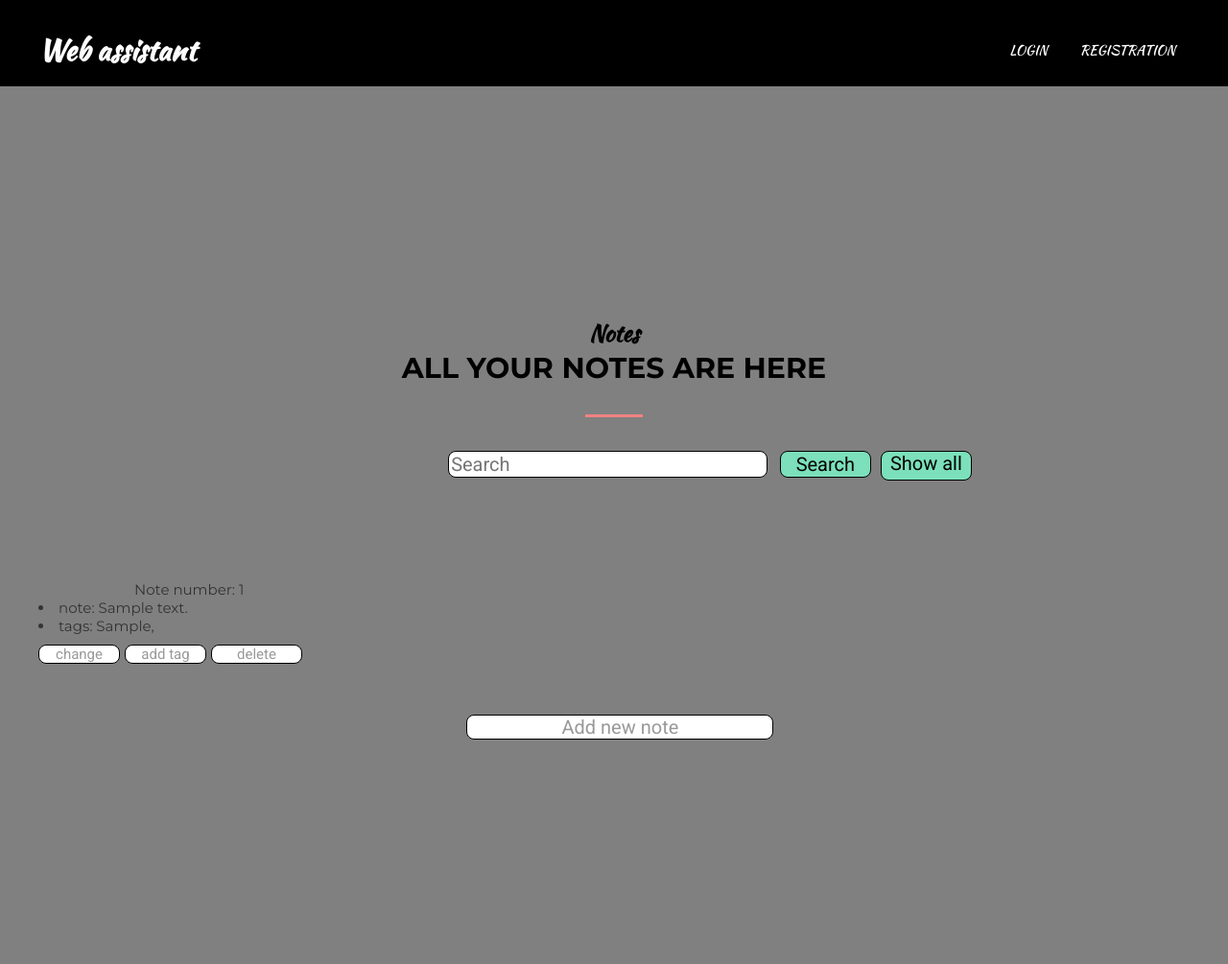
After one commit to smilecool2012/WebAssistant, a Django app: page /contact_book/1/see_notes in a window 1280 px wide. The commit adds this page. Shown: the whole page at 96% size. Run offline with Django 3.2, Linux system fonts and the light colour scheme; tables that the repository leaves empty hold one stand-in row (values such as "Sample post").

Commit message:
Change view

```diff
--- a/WebAssistant/assistant/admin.py
+++ b/WebAssistant/assistant/admin.py
@@ -1,8 +1,9 @@
 from django.contrib import admin
-from .models import Contact, ContactNote, ContactPhone, ContactAddress
+from .models import Contact, ContactNote, ContactPhone, ContactAddress, NoteTag
 
 # Register your models here.
 admin.site.register(Contact)
 admin.site.register(ContactNote)
 admin.site.register(ContactPhone)
 admin.site.register(ContactAddress)
+admin.site.register(NoteTag)
--- a/WebAssistant/assistant/urls.py
+++ b/WebAssistant/assistant/urls.py
@@ -6,6 +6,10 @@
     path('', views.index, name='index'),
     path('contact_book/', views.contacts, name='contact_book'),
     path('contact_book/add_contact/', views.add_contact, name='add_contact'),
+    path('contact_book/<contact_id>/see_notes/add_note', views.add_note, name='add_note'),
     path('contact_book/del_contact/<contact_id>', views.delete_contact, name='delete_contact'),
     path('contact_book/update_contact/<contact_id>', views.update_contact, name='update_contact'),
+    path('contact_book/<contact_id>/see_notes', views.see_contact_notes, name='see_contact_notes'),
+    path('contact_book/<contact_id>/see_notes/delete_note/<note_id>', views.delete_note, name='delete_note'),
+    path('contact_book/<contact_id>/see_notes/add_tag/<note_id>', views.add_tag, name='add_tag'),
 ]
--- a/WebAssistant/assistant/views.py
+++ b/WebAssistant/assistant/views.py
@@ -1,6 +1,8 @@
+import datetime
+
 from django.shortcuts import render
-from .models import Contact, ContactNote, ContactPhone, ContactAddress
-from .forms import AddContact
+from .models import Contact, ContactNote, ContactPhone, ContactAddress, NoteTag
+from .forms import AddContact, AddTag, AddNote
 from django.shortcuts import redirect
 
 
@@ -15,10 +17,32 @@
     context = {'phones': phones,
                'addresses': addresses, }
     if request.method == 'POST':
-        name = request.POST['find_contact']
-        contact = Contact.objects.filter(name__contains=name)
-        context.update({'contact': contact})
-        return render(request, template_name='pages/contact_book.html', context=context)
+        if 'find_contact' in request.POST:
+            name = request.POST['find_contact']
+            contact = Contact.objects.filter(name__contains=name)
+            context.update({'contact': contact})
+            return render(request, template_name='pages/contact_book.html', context=context)
+        elif 'find_birthday' in request.POST:
+            list_of_contacts = []
+            valid_contacts = []
+            delta_days = 0
+            contact = Contact.objects.all()
+            date_interval = request.POST['find_birthday']
+            for item in contact:
+                list_of_contacts.append(item)
+            while delta_days != date_interval:
+                for item in list_of_contacts:
+                    valid_days = datetime.datetime.now() + datetime.timedelta(days=delta_days)
+                    for value in item.values():
+                        if not isinstance(value, str):
+                            if value.month == valid_days.month and value.day == valid_days.day:
+                                valid_contacts.append(item)
+                delta_days += 1
+            for item in valid_contacts:
+                date = item.get("birthday")
+                valid_year = date.replace(year=datetime.datetime.now().year)
+                item.update({"birthday": valid_year.strftime("%d %B")})
+            return redirect('contact_book')
     else:
         contact = Contact.objects.all()
         context.update({'contact': contact})
@@ -36,11 +60,11 @@
         contact.save()
         list_of_phones = phones.split(',')
         for phone in list_of_phones:
-            add_phone = ContactPhone(contact_id_id=contact.id, phone=phone.strip())
+            add_phone = ContactPhone(contact_id=contact, phone=phone.strip())
             add_phone.save()
         list_of_addresses = address.split(',')
         for address in list_of_addresses:
-            add_address = ContactAddress(contact_id_id=contact.id, address=address.strip())
+            add_address = ContactAddress(contact_id=contact, address=address.strip())
             add_address.save()
         return redirect('contact_book')
     else:
@@ -55,3 +79,53 @@
 
 def update_contact(request, contact_id):
     ...
+
+
+def see_contact_notes(request, contact_id):
+    contact_notes = ContactNote.objects.filter(contact_id=contact_id)
+    note_tags = NoteTag.objects.all()
+    context = {
+        'notes': contact_notes,
+        'tags': note_tags,
+        'id_contact': contact_id,
+    }
+    return render(request, template_name='pages/see_notes.html', context=context)
+
+
+def delete_note(request, contact_id, note_id):
+    ContactNote.objects.filter(id=note_id).delete()
+    return redirect('see_contact_notes', contact_id=contact_id)
+
+
+def add_tag(request, contact_id, note_id):
+    context = {'form': AddTag,
+               'id_contact': contact_id,
+               'id_note': note_id,
+               }
+    if request.method == "POST":
+        new_tag_value = request.POST['tag']
+        new_tag = NoteTag(tag=new_tag_value, note_id_id=note_id)
+        new_tag.save()
+        return redirect('see_contact_notes', contact_id=contact_id)
+    return render(request, 'pages/add_tag.html', context)
+
+
+def add_note(request, contact_id):
+    context = {'form': AddNote,
+               'id_contact': contact_id
+               }
+    if request.method == 'POST':
+        note = request.POST['note']
+        tags = request.POST['tag']
+        note_to_db = ContactNote(note=note, contact_id_id=contact_id)
+        note_to_db.save()
+        list_of_tags = tags.split(',')
+        for tag in list_of_tags:
+            tag_to_db = NoteTag(tag=tag.strip(), note_id_id=note_to_db.id)
+            tag_to_db.save()
+        return redirect('see_contact_notes', contact_id=contact_id)
+    return render(request, 'pages/add_note.html', context)
+
+
+def update_note(request, contact_id, note_id):
+    ...
--- a/WebAssistant/static/css/style.css
+++ b/WebAssistant/static/css/style.css
@@ -22,9 +22,8 @@
   display: block;
   width: 100%;
   height: 1px;
-  margin: 40px 0;
   border: 0;
-  background-color: #e5e5e5;
+  background-color: black;
 }
 /*1 Block*/
 .container {
@@ -38,7 +37,7 @@
   justify-content: center;
   width: 100%;
   height: 100vh;
-  background-image: url("../intro.jpg");
+  background-image: url("../grey.jpeg");
   background-size: cover;
 }
 .intro_inner {
@@ -73,6 +72,7 @@
   width: 100%;
   padding-top: 30px;
   position: absolute;
+  background-color: black;
   top: 0;
   left: 0;
   right: 0;
@@ -146,11 +146,10 @@
 
 /*2 BLOCK*/
 .section {
-  padding: 80px 0;
+  padding: 300px 0;
 }
 .section--contacts {
-  background: url(../devices-bg.jpg) center no-repeat;
-  background-size: cover;
+  background-color: grey;
 }
 .section_header {
   width: 100%;
@@ -159,6 +158,7 @@
   text-align: center;
 }
 .section_suptitle {
+  margin-top: 30px;
   font-family: "Kaushan Script", cursive;
   font-size: 24px;
   color: black;
@@ -301,7 +301,7 @@
   width: 25% ;
   margin-top: 40px;
   margin-bottom: 80px;
-  left: 40%;
+  left: 38%;
   border: 1px solid black;
   transition-duration: 0.4s;
   background-color: white;
@@ -377,7 +377,7 @@
 }
 .flex-row-container > .flex-row-item {
   margin-top: 40px;
-  width: 371px;
+  width: 250px;
   height: 100px;
 }
 .flex-row-container > .flex-row-item_note{
@@ -648,7 +648,7 @@
 }
 
 .no_notes{
-  margin-left: 120px;
+  justify-content: center;
   font-size: 30px;
   font-family: "Kaushan Script", cursive;
   width: 950px;
@@ -760,5 +760,9 @@
 .show_notes:hover{
   background-color: #7be0bb; /* Green */
   color: black;
+}
 
+.services_title{
+  position: relative;
+  margin-left: 100px;
 }
--- a/WebAssistant/templates/inc/_nav.html
+++ b/WebAssistant/templates/inc/_nav.html
@@ -9,4 +9,5 @@
             </nav>
         </div>
     </div>
+    <hr class="header_hr">
 </header>
--- /dev/null
+++ b/WebAssistant/templates/pages/see_notes.html
@@ -0,0 +1,50 @@
+{% extends 'base.html' %}
+
+{% block title %}
+    Add income :: {{ block.super }}
+{% endblock %}
+
+{% block welcome %}
+    <section class="section section--contacts">
+        <div class="container">
+            <div class="section_header">
+                <h3 class="section_suptitle">Notes</h3>
+                <h2 class="section_title">All your Notes are here</h2>
+                {% if notes|length > 0 %}
+                    <div class="search_contact">
+                        <form class="find_something" method="post">
+                            {% csrf_token %}
+                            <input class="inp_search" type="search" placeholder="Search" name="find_note">
+                            <button class="submit_btn" type="submit">Search</button>
+                            <a class="show_all_btn" href="/">Show all</a>
+                        </form>
+                    </div>
+                    </div>
+                    <div class="flex-row-container">
+                        {% for note in notes %}
+                            <div class="flex-row-item">
+                                <div class="services_item">
+                                    <div class="services_title">Note number: {{ note.id }}</div>
+                                    <div class="services_text">
+                                        <li>note: {{ note.note }}</li>
+                                        <li>tags: {% for tag in tags %}{% if tag.note_id_id == note.id %}{{ tag.tag }},
+                                        {% endif %}{% endfor %}</li>
+                                    </div>
+                                    <div class="change_cnt_btn">
+                                        <a class="change_btn" href="/">change</a>
+                                        <a class="show_notes"
+                                           href="{% url 'add_tag' note.contact_id_id note.id %}">add tag</a>
+                                        <a class="delete_btn"
+                                           href="{% url 'delete_note' note.contact_id_id note.id %}">delete</a>
+                                    </div>
+                                </div>
+                            </div>
+                        {% endfor %}
+                    </div>
+                {% else %}
+                    <h2 class="no_notes">NO NOTES YET</h2>
+                {% endif %}
+            <a class="add_new_btn" href="{% url 'add_note' id_contact %}">Add new note</a>
+        </div>
+    </section>
+{% endblock %}
```
Also changed, not shown: WebAssistant/assistant/forms.py (+10 -0 lines), WebAssistant/templates/pages/add_note.html (added, +16 -0 lines), WebAssistant/templates/pages/add_tag.html (added, +16 -0 lines), WebAssistant/templates/pages/contact_book.html (+14 -5 lines), WebAssistant/static/back.jpg (added), WebAssistant/static/grey.jpeg (added), WebAssistant/static/image/green_back.jpg (added).
